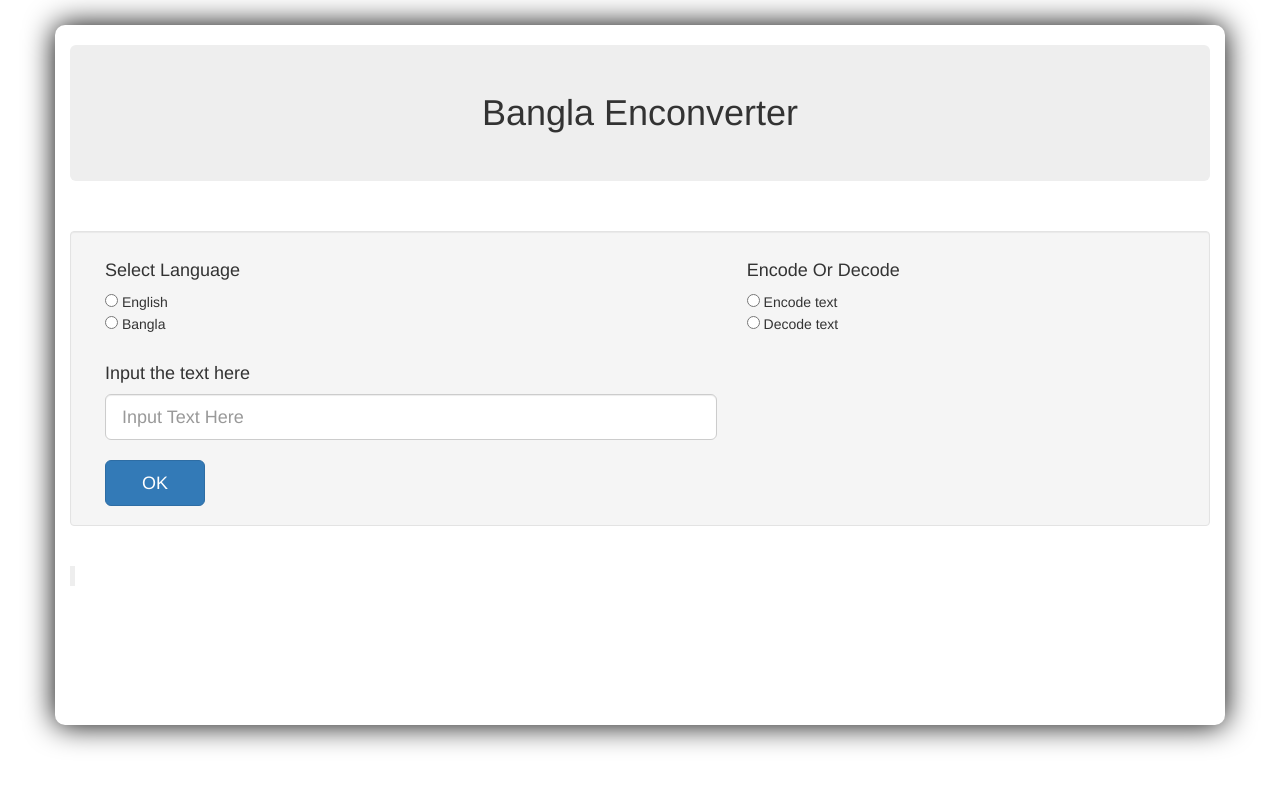
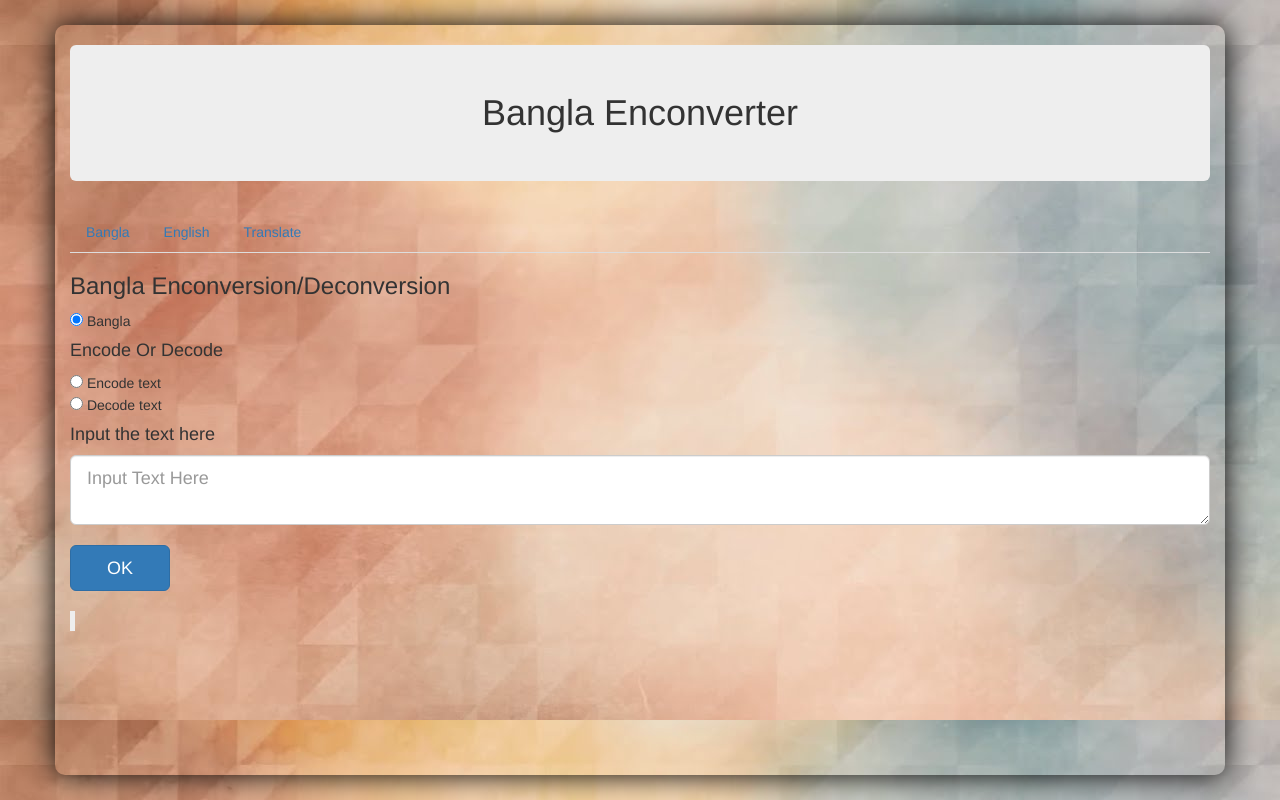
Before and after one commit to raihatneloy/banglaEnconverter, a Django app: template templates/home.html in a window 1280 px wide. Run offline with Django 3.2, Linux system fonts and the light colour scheme; the template is opened without the code that fills it, so the values that code supplies are empty; some libraries are stand-ins or nearby versions.

Commit message:
Encorvert to English

```diff
--- a/templates/home.html
+++ b/templates/home.html
@@ -7,30 +7,78 @@
     <script src="https://ajax.googleapis.com/ajax/libs/jquery/3.1.1/jquery.min.js"></script>
     <script src="https://maxcdn.bootstrapcdn.com/bootstrap/3.3.7/js/bootstrap.min.js"></script>
 </head>
-<body>
-    <div class="container" style="box-shadow: 0 0 30px black; margin-top: 25px; height: 700px; border-radius: 10px;">
+<body background="maxresdefault.jpg">
+    <div class="container" style="box-shadow: 0 0 30px black; margin-top: 25px; height: 750px; border-radius: 10px;">
         <h1 class="text-center jumbotron"> Bangla Enconverter </h1>
         <form method="post" action="/submit/">
             {% csrf_token %}
-            <br />
 
-            <div class="row well" style="margin-left: 0px; margin-right: 0px;">
-            <div class="col-sm-7">
+            <ul class="nav nav-tabs" role="tablist">
+                <li class="nav-item" >
+                    <a class="nav-link in active" data-toggle="tab" href="#bangla" role="tab">Bangla</a>
+                </li>
+                <li class="nav-item" >
+                    <a class="nav-link" data-toggle="tab" href="#english" role="tab">English</a>
+                </li>
+                <li class="nav-item" >
+                    <a class="nav-link" data-toggle="tab" href="#translate" role="tab">Translate</a>
+                </li>
+            </ul>
 
-                <h4>Select Language<br/></h4>
+            <div class="row" style="margin-left: 0px; margin-right: 0px;">
+                <div class="tab-content">
+                    <div class="tab-pane active" id="bangla" role="tabpanel">
+                        <h3>Bangla Enconversion/Deconversion</h3>
+
+                        <input type="radio" name="lang1" value="Bangla" checked="checked" /> Bangla <br/>
+                        <h4>Encode Or Decode <br/></h4>
+                        <input type="radio" name="enordn" value="Encode" > Encode text <br />
+                        <input type="radio" name="enordn" value="Decode"> Decode text <br />
+
+                        <!--<h4>Select Language<br/></h4>
                         <input type="radio" name="lang" value="English" /> English <br />
-                <input type="radio" name="lang" value="Bangla" /> Bangla <br /><br />
+                        <input type="radio" name="lang" value="Bangla" /> Bangla <br /><br />-->
 
                         <h4>Input the text here <br /></h4>
-                <input class="form-control input-lg bg-info" placeholder="Input Text Here" type="text" name="inputText" > <br />
+                        <textarea class="form-control input-lg bg-info" placeholder="Input Text Here" type="text" name="inputText1" ></textarea> <br />
                         <button class="btn btn-lg btn-primary" style="width: 100px;" type="submit"> OK </button>
                     </div>
 
-            <div class="col-sm-4">
+                    <div class="tab-pane" id="english" role="tabpanel">
+                        <h3>English Enconversion/Deconversion</h3>
+
+                        <input type="radio" name="lang2" value="English" checked="checked" /> English <br/>
                         <h4>Encode Or Decode <br/></h4>
                         <input type="radio" name="enordn" value="Encode" > Encode text <br />
                         <input type="radio" name="enordn" value="Decode"> Decode text <br />
+
+                        <!--<h4>Select Language<br/></h4>
+                        <input type="radio" name="lang" value="English" /> English <br />
+                        <input type="radio" name="lang" value="Bangla" /> Bangla <br /><br />-->
+
+                        <h4>Input the text here <br /></h4>
+                        <textarea class="form-control input-lg bg-info" placeholder="Input Text Here" type="text" name="inputText2"></textarea> <br />
+                        <button class="btn btn-lg btn-primary" style="width: 100px;" type="submit"> OK </button>
                     </div>
+                    <div class="tab-pane" id="translate" role="tabpanel">
+                        <h3>Translate Sentence</h3>
+
+                        <input type="radio" name="lang3" value="Translate" checked="checked" /> Translate <br/>
+                        <h4>Encode Or Decode <br/></h4>
+                        <input type="radio" name="enordn" value="Encode" > English To Bangla <br />
+                        <input type="radio" name="enordn" value="Decode"> Bangla to English <br />
+
+                        <!--<h4>Select Language<br/></h4>
+                        <input type="radio" name="lang" value="English" /> English <br />
+                        <input type="radio" name="lang" value="Bangla" /> Bangla <br /><br />-->
+
+                        <h4>Input the text here <br /></h4>
+                        <textarea class="form-control input-lg bg-info" placeholder="Input Text Here" type="text" name="inputText3" ></textarea> <br />
+                        <button class="btn btn-lg btn-primary" style="width: 100px;" type="submit"> OK </button>
+                    </div>
+                </div>
+
+
             </div>
 
             <br />
```
Also changed, not shown: Bangla/views.py (+16 -6 lines), templates/test.html (added, +10 -0 lines), templates/maxresdefault.jpg (added), 2 other files. Lines whose indentation alone changed are shown as unchanged.
